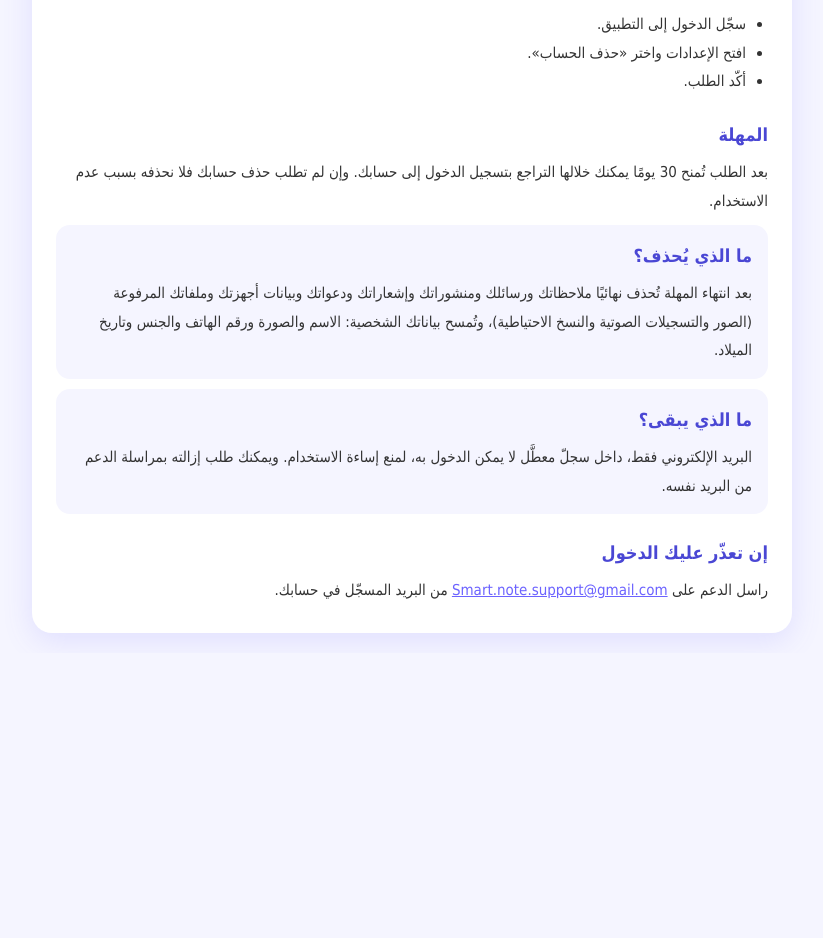
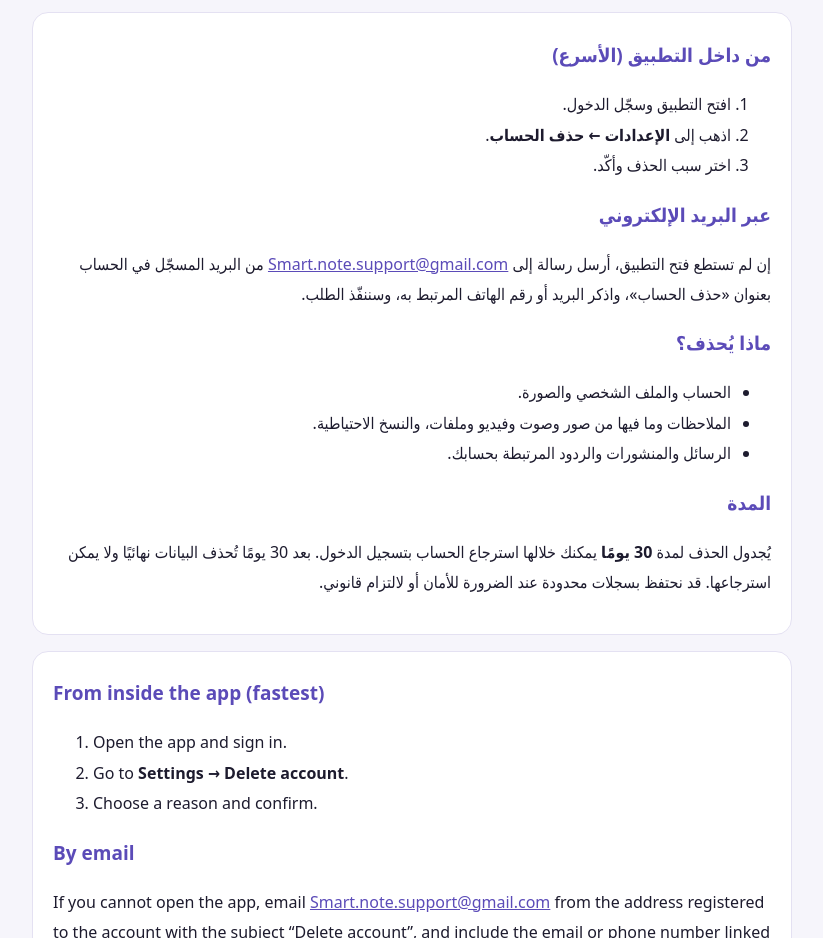
Before and after one commit to Hossam1234566/smartnote-join, a plain HTML site: page delete-account.html in a window 1280 px wide. Shown: the part 176-1114 px from the top of the page, without its empty margins (228-1051 px from the left). Before the commit the page ends 829 px from the top, so only its background shows below. Drawn offline with Linux system fonts and the light colour scheme.

Commit message:
Refactor delete-account.html for improved structure

```diff
--- a/delete-account.html
+++ b/delete-account.html
@@ -1,46 +1,54 @@
-<!DOCTYPE html>
+<!doctype html>
 <html lang="ar" dir="rtl">
-<head>
-<meta charset="UTF-8">
-<meta name="viewport" content="width=device-width, initial-scale=1">
-<title>حذف الحساب - ملاحظة ذكية</title>
+<head><meta charset="utf-8"><meta name="viewport" content="width=device-width,initial-scale=1">
+<title>حذف الحساب — ملاحظة ذكية | Delete account — Smart Note</title>
 <style>
-*{margin:0;padding:0;box-sizing:border-box}
-body{font-family:Tahoma,sans-serif;background:#F5F5FF;color:#333;line-height:1.9;padding:20px}
-.wrap{max-width:760px;margin:0 auto;background:#fff;border-radius:20px;padding:28px 24px;box-shadow:0 8px 30px rgba(108,99,255,.15)}
-h1{color:#6C63FF;font-size:24px;margin-bottom:6px}
-h2{color:#4A47D4;font-size:18px;margin:22px 0 6px}
-p,li{font-size:15px}
-ul{padding-right:22px}
-.date{color:#999;font-size:13px;margin-bottom:12px}
-a{color:#6C63FF}
-.box{background:#F5F5FF;border-radius:14px;padding:14px 16px;margin:10px 0}
-</style>
-</head>
-<body><div class="wrap">
-<h1>حذف الحساب</h1>
-<p class="date">آخر تحديث: 22 نوفمبر 2026</p>
+:root{--bg:#f6f5fb;--card:#fff;--tx:#1d1b2e;--mu:#6a6882;--ac:#5b4bb8;--ln:#e4e1f2}
+@media(prefers-color-scheme:dark){:root{--bg:#12111c;--card:#1b1a29;--tx:#ececf6;--mu:#a3a1ba;--ac:#9a8cff;--ln:#2a2940}}
+body{margin:0;background:var(--bg);color:var(--tx);font-family:system-ui,"Segoe UI",Tahoma,Arial,sans-serif;line-height:1.9}
+.w{max-width:760px;margin:0 auto;padding:24px 16px 60px}
+.card{background:var(--card);border:1px solid var(--ln);border-radius:16px;padding:8px 20px 20px;margin-bottom:16px}
+h1{text-align:center}h2{color:var(--ac);font-size:19px}a{color:var(--ac)}
+</style></head>
+<body><div class="w">
+<h1>حذف حساب «ملاحظة ذكية»<br><span style="font-size:18px;color:var(--mu)">Delete your Smart Note account</span></h1>
 
-<h2>خطوات حذف الحساب من داخل التطبيق</h2>
+<div class="card">
+<h2>من داخل التطبيق (الأسرع)</h2>
+<ol>
+<li>افتح التطبيق وسجّل الدخول.</li>
+<li>اذهب إلى <strong>الإعدادات ← حذف الحساب</strong>.</li>
+<li>اختر سبب الحذف وأكّد.</li>
+</ol>
+<h2>عبر البريد الإلكتروني</h2>
+<p>إن لم تستطع فتح التطبيق، أرسل رسالة إلى <a href="mailto:Smart.note.support@gmail.com?subject=Delete%20account">Smart.note.support@gmail.com</a> من البريد المسجّل في الحساب بعنوان «حذف الحساب»، واذكر البريد أو رقم الهاتف المرتبط به، وسننفّذ الطلب.</p>
+<h2>ماذا يُحذف؟</h2>
 <ul>
-<li>سجّل الدخول إلى التطبيق.</li>
-<li>افتح الإعدادات واختر «حذف الحساب».</li>
-<li>أكّد الطلب.</li>
+<li>الحساب والملف الشخصي والصورة.</li>
+<li>الملاحظات وما فيها من صور وصوت وفيديو وملفات، والنسخ الاحتياطية.</li>
+<li>الرسائل والمنشورات والردود المرتبطة بحسابك.</li>
 </ul>
-
-<h2>المهلة</h2>
-<p>بعد الطلب تُمنح 30 يومًا يمكنك خلالها التراجع بتسجيل الدخول إلى حسابك. وإن لم تطلب حذف حسابك فلا نحذفه بسبب عدم الاستخدام.</p>
-
-<div class="box">
-<h2 style="margin-top:0">ما الذي يُحذف؟</h2>
-<p>بعد انتهاء المهلة تُحذف نهائيًا ملاحظاتك ورسائلك ومنشوراتك وإشعاراتك ودعواتك وبيانات أجهزتك وملفاتك المرفوعة (الصور والتسجيلات الصوتية والنسخ الاحتياطية)، وتُمسح بياناتك الشخصية: الاسم والصورة ورقم الهاتف والجنس وتاريخ الميلاد.</p>
+<h2>المدة</h2>
+<p>يُجدول الحذف لمدة <strong>30 يومًا</strong> يمكنك خلالها استرجاع الحساب بتسجيل الدخول. بعد 30 يومًا تُحذف البيانات نهائيًا ولا يمكن استرجاعها. قد نحتفظ بسجلات محدودة عند الضرورة للأمان أو لالتزام قانوني.</p>
 </div>
 
-<div class="box">
-<h2 style="margin-top:0">ما الذي يبقى؟</h2>
-<p>البريد الإلكتروني فقط، داخل سجلّ معطَّل لا يمكن الدخول به، لمنع إساءة الاستخدام. ويمكنك طلب إزالته بمراسلة الدعم من البريد نفسه.</p>
+<div class="card" dir="ltr" style="text-align:left">
+<h2>From inside the app (fastest)</h2>
+<ol>
+<li>Open the app and sign in.</li>
+<li>Go to <strong>Settings → Delete account</strong>.</li>
+<li>Choose a reason and confirm.</li>
+</ol>
+<h2>By email</h2>
+<p>If you cannot open the app, email <a href="mailto:Smart.note.support@gmail.com?subject=Delete%20account">Smart.note.support@gmail.com</a> from the address registered to the account with the subject “Delete account”, and include the email or phone number linked to it.</p>
+<h2>What is deleted?</h2>
+<ul>
+<li>Your account, profile and profile photo.</li>
+<li>Your notes and their images, audio, video and files, and backups.</li>
+<li>Messages, posts and replies linked to your account.</li>
+</ul>
+<h2>Timing</h2>
+<p>Deletion is scheduled for <strong>30 days</strong>, during which you can restore the account by signing in. After 30 days the data is permanently deleted and cannot be recovered. We may keep limited records where needed for security or a legal obligation.</p>
 </div>
-
-<h2>إن تعذّر عليك الدخول</h2>
-<p>راسل الدعم على <a href="mailto:Smart.note.support@gmail.com">Smart.note.support@gmail.com</a> من البريد المسجّل في حسابك.</p>
+<p style="text-align:center"><a href="privacy.html">سياسة الخصوصية / Privacy Policy</a></p>
 </div></body></html>
```
